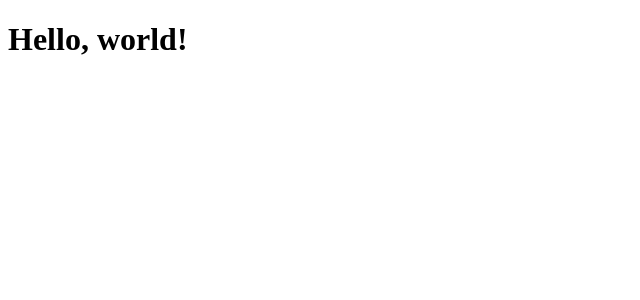
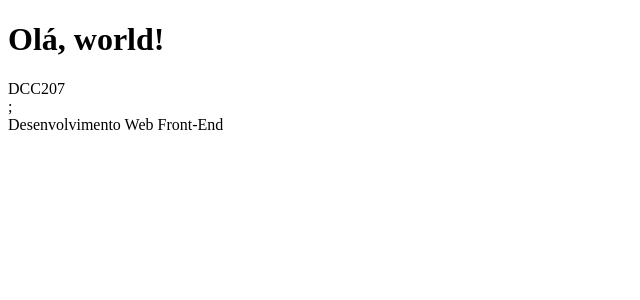
Before and after one commit to ufjf-dcc207/ufjf-dcc207-2024-3-a-atv01-Caiqueguedes, a React (Vite) app: page / in a window 1280 px wide. Shown: the top 300 px of the page, without its empty margins (0-640 px from the left). Built offline with nearby package versions, Linux system fonts and the light colour scheme.

Commit message:
altera disciplina

```diff
--- a/src/App.tsx
+++ b/src/App.tsx
@@ -1,9 +1,13 @@
+import Disciplina from "./Disciplina";
 
 
-function App() {
+export default function App() {
 
-  return <h1>Hello, world!</h1>;
+  return(
+    <>
+      <h1>Olá, world!</h1>
+       <Disciplina />
+    </>
+  );
 
 }
-
-export default App;
--- /dev/null
+++ b/src/Disciplina.tsx
@@ -0,0 +1,9 @@
+function Disciplina(){
+    return <div>
+     <div>DCC207</div>;
+     <div>Desenvolvimento Web Front-End</div>
+     </div>
+}
+
+
+export default Disciplina;
```
